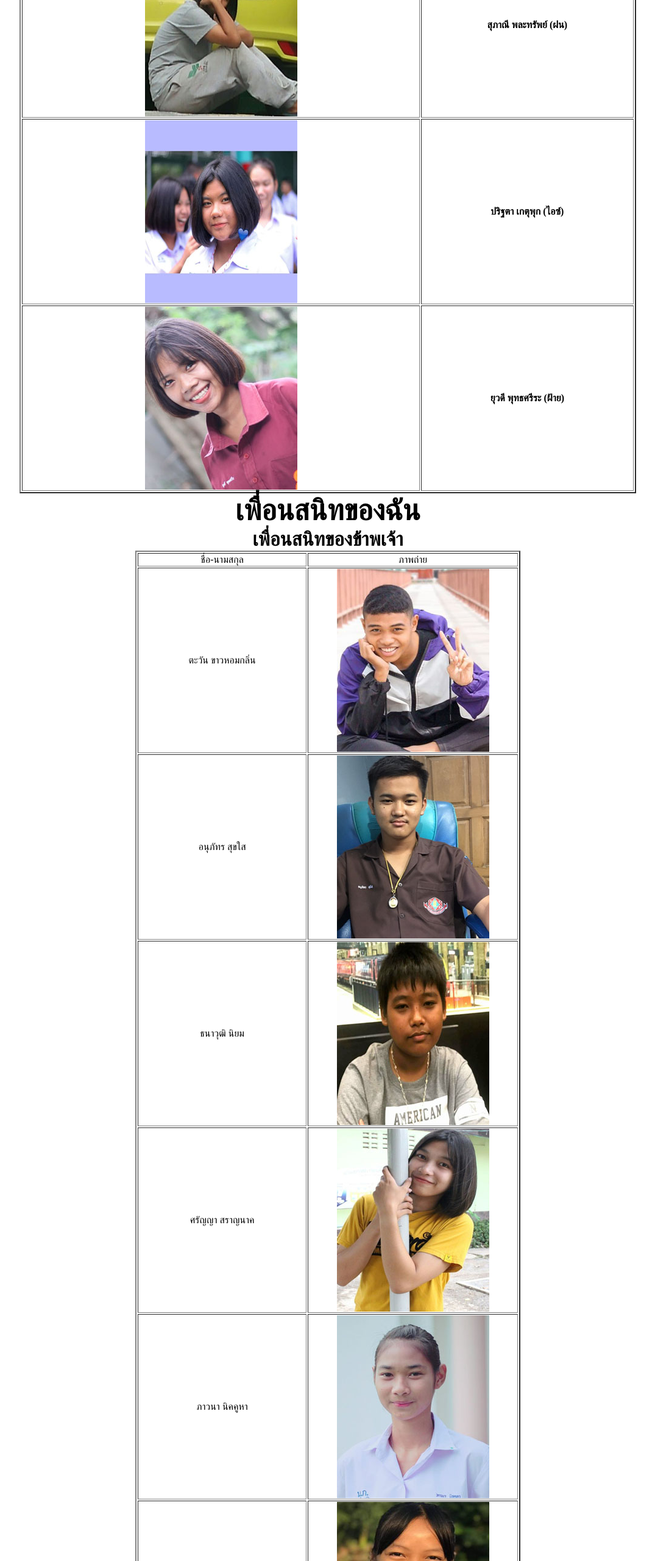
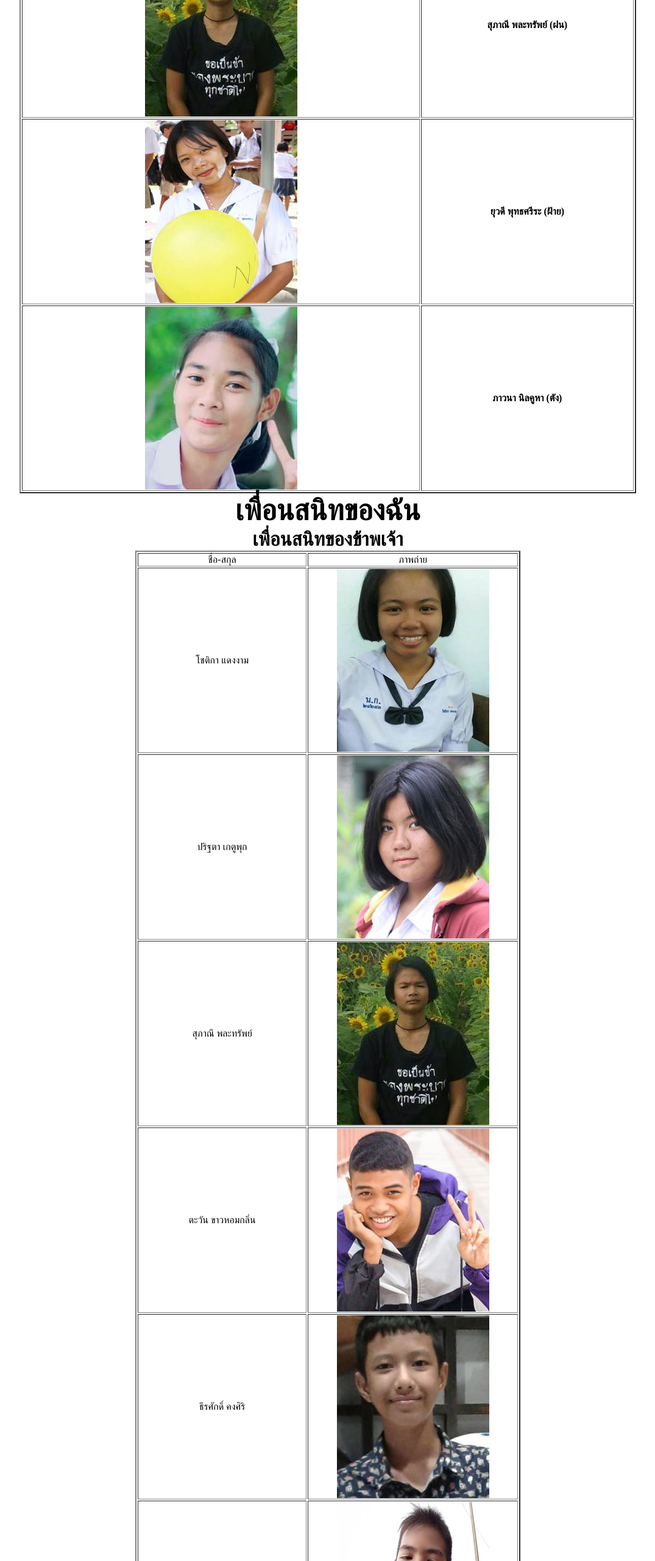
Before and after one commit to wan0634596073/Myfriend, a plain HTML site: page index.html in a window 1280 px wide. Shown: the part 240-2800 px from the top of the page at 61% size, without its empty margins (102-1177 px from the left). Drawn offline with Linux system fonts and the light colour scheme.

Commit message:
Add files via upload

```diff
--- a/index.html
+++ b/index.html
@@ -13,18 +13,18 @@
 </TR>
 
 <TR>
-<TH><IMG SRC = "ฝน25.JPG"></TH>
-<TH>สุภาณี พละทรัพย์ (ฝน)</TH>
+<TH><IMG SRC = "ฝน10.JPG"></TH>
+<TH> สุภาณี พละทรัพย์ (ฝน)</TH>
 </TR>
 
 <TR>
-<TH><IMG SRC = "ไอซ์.JPG"></TH>
-<TH> ปริฐตา เกตุพุก (ไอซ์)</TH>
+<TH><IMG SRC = "ฝ้าย10.JPG"></TH>
+<TH>ยุวดี พุทธศรีระ (ฝ้าย)</TH>
 </TR>
 
 <TR>
-<TH><IMG SRC = "ฝ้ายยยยยยยยย.JPG"></TH>
-<TH>ยุวดี พุทธศรีระ (ฝ้าย)</TH>
+<TH><IMG SRC = "ตัง10.JPG"></TH>
+<TH>ภาวนา นิลคูหา (ตัง)</TH>
 </TR>
 
 </TABLE>
@@ -33,31 +33,20 @@
 
 <html>
 <head>
-<title>ยินดีต้อนรับสู่เว็บไซต์ อิสริยาภรณ์</title>
+<title>ยินดีต้อนรับสู่เว็บไซต์  อิสริยาภรณ์</title>
 
 <body>
 <TABLE BORDER = "2" width = "50%" height = "60%" align="center">
 <CAPTION> <b> <font size="10" face="angsana new">เพื่อนสนิทของฉัน</font> </b> </CAPTION
 <TABLE BORDER = "2" align="center">
 <CAPTION> <b> <font size="6" face="angsana new">เพื่อนสนิทของข้าพเจ้า</font> </b> </CAPTION>
-<TR> <TD width="30%" align="center"> ชื่อ-นามสกุล </TD> <TD width="30%" align="center"> ภาพถ่าย </TD> </TR>
-<TR> <TD align="center"> ตะวัน ขาวหอมกลิ่น </TD> <TD align="center"> <IMG SRC="ตะวัน.jpg"> </TD> </TR>
-<TR> <TD align="center"> อนุภัทร สุขใส </TD> <TD align="center"> <IMG SRC="ปอน1.jpg"> </TD> </TR>
-<TR> <TD align="center">ธนาวุฒิ นิยม</TD> <TD align="center"> <IMG SRC="นุก22.jpg"> </TD> </TR>
-<TR> <TD align="center"> ศรัญญา สราญนาค </TD> <TD align="center"> <IMG SRC="มิค.jpg"> </TD> </TR>
-<TR> <TD align="center">ภาวนา นิคคูหา</TD> <TD align="center"> <IMG SRC="ตังง.jpg"> </TD> </TR>
-<TR> <TD align="center"> สุรีพร ดีวุฒิ</TD> <TD align="center"> <IMG SRC="อีฟ2.jpg"> </TD> </TR>
+<TR> <TD width="30%" align="center"> ชื่อ-สกุล </TD> <TD width="30%" align="center"> ภาพถ่าย </TD> </TR>
+<TR> <TD align="center"> โชติกา แดงงาม         </TD> <TD align="center"> <IMG SRC="เฟริน10.jpg"> </TD> </TR>
+<TR> <TD align="center"> ปริฐตา เกตูพุก           </TD> <TD align="center"> <IMG SRC="ไอซ์10.jpg"> </TD> </TR>
+<TR> <TD align="center">สุภาณี พละทรัพย์   </TD> <TD align="center"> <IMG SRC="ฝน10.jpg"> </TD> </TR>
+<TR> <TD align="center"> ตะวัน ขาวหอมกลิ่น     </TD> <TD align="center"> <IMG SRC="ปั้น10.jpg"> </TD> </TR>
+<TR> <TD align="center"> ธีรศักดิ์ คงศิริ              </TD> <TD align="center"> <IMG SRC="แต๊ง10.jpg"> </TD> </TR>
+<TR> <TD align="center"> เพทาย สำเร็จสิน        </TD> <TD align="center"> <IMG SRC="บอส10.jpg"> </TD> </TR>
 </TABLE>
 </BODY>
 </html>
-
-<TABLE width=1000 BORDER="2">
-<TH><FONT face="cordia new" SIZE="3">เพี่อนสนิทของฉัน<FONT></TH></TR>
-<TD align="center"> <IMG SRC="อิสริยาภรณ์.jpg"</TD> </TR>
-<TH><FONT face="cordia new" SIZE="3">นางสาวอิสริยาภรณ์ เมฆฤทธิ์<FONT></TH></TR>
-</TABLE>
-<TABLE width=1000 BORDER="2">
-<TH><FONT face="cordia new" SIZE="3">เพศชาย<FONT></TH><TH><FONT face="cordia new" SIZE="3">เพศหญิง<FONT></TH></TR>
-<TD> <IMG SRC="ตะวัน.jpg">นายตะวัน ขาวหอมกลิ่น </TD><TD> <IMG SRC="มิค.jpg">นางสาว ศรัญญา สราญนาค </TD> </TR>
-<TD> <IMG SRC="ปอน1.jpg">นาย อนุภัทร สุขใส </TD><TD> <IMG SRC="ตังง.jpg">นางสาว ภาวนา นิคคูหา </TD> </TR>
-<TD> <IMG SRC="นุก22.jpg">นาย ธนาวุฒิ นิยม </TD><TD> <IMG SRC="อีฟ2.jpg">นางสาว สุรีพร ดีวุฒิ </TD> </TR>
```
Also changed, not shown: ตัง10.jpg (added), บอส10.jpg (added), ปั้น10.jpg (added), ฝน10.jpg (added), ฝ้าย10.jpg (added), เฟริน10.jpg (added), แต๊ง10.jpg (added), ไอซ์10.jpg (added).
